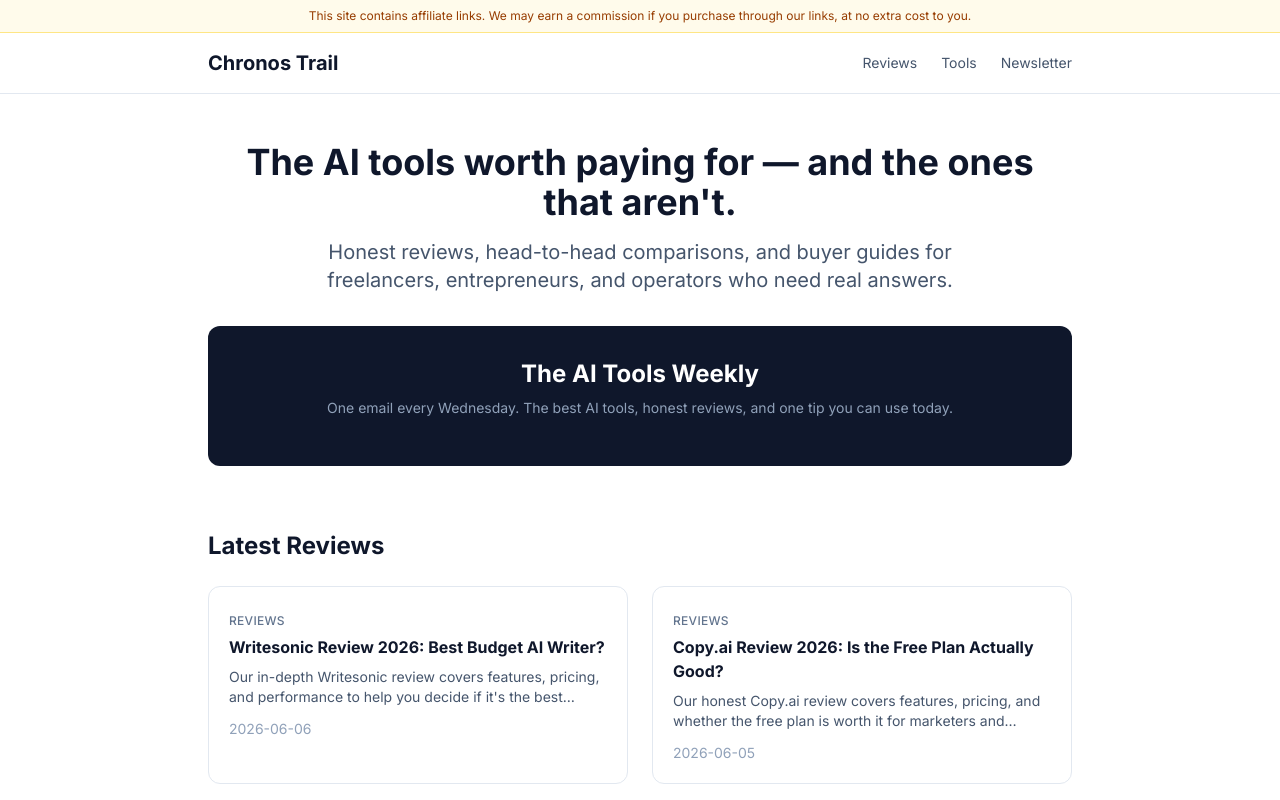
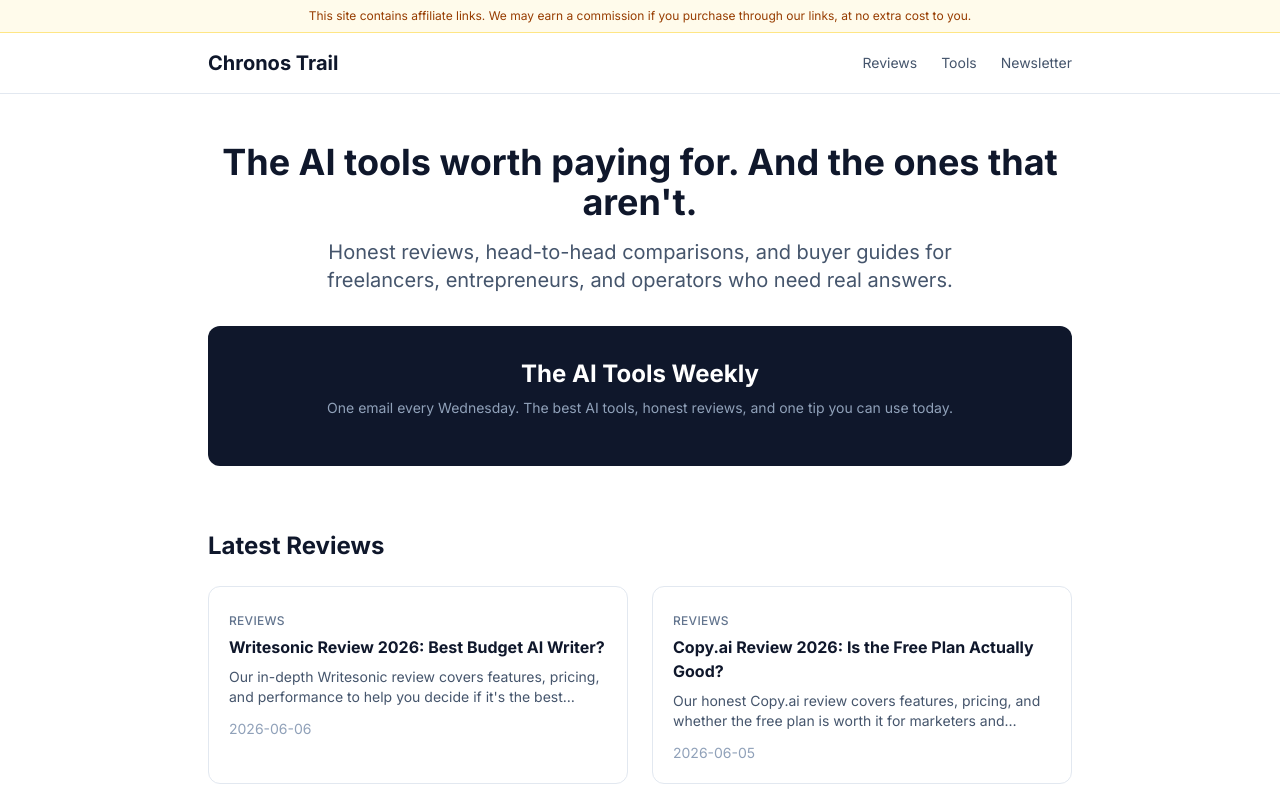
Before and after one commit to Pompoyo1/chronostrail-blog, a Next.js app: page / in a window 1280 px wide. Shown: the top 800 px of the page. Built offline with nearby package versions, Linux system fonts and the light colour scheme.

Commit message:
fix em-dash and exit intent

```diff
--- a/app/page.tsx
+++ b/app/page.tsx
@@ -10,7 +10,7 @@
       {/* Hero */}
       <section className="text-center mb-16">
         <h1 className="text-4xl font-bold text-slate-900 mb-4">
-          The AI tools worth paying for — and the ones that aren&apos;t.
+          The AI tools worth paying for. And the ones that aren&apos;t.
         </h1>
         <p className="text-xl text-slate-600 mb-8 max-w-2xl mx-auto">
           Honest reviews, head-to-head comparisons, and buyer guides for freelancers,
--- a/components/ExitIntent.tsx
+++ b/components/ExitIntent.tsx
@@ -13,6 +13,7 @@
       if (e.clientY < 10) {
         setVisible(true)
         sessionStorage.setItem('exit-intent-shown', '1')
+        document.removeEventListener('mouseleave', handleMouseLeave)
       }
     }
 
```
